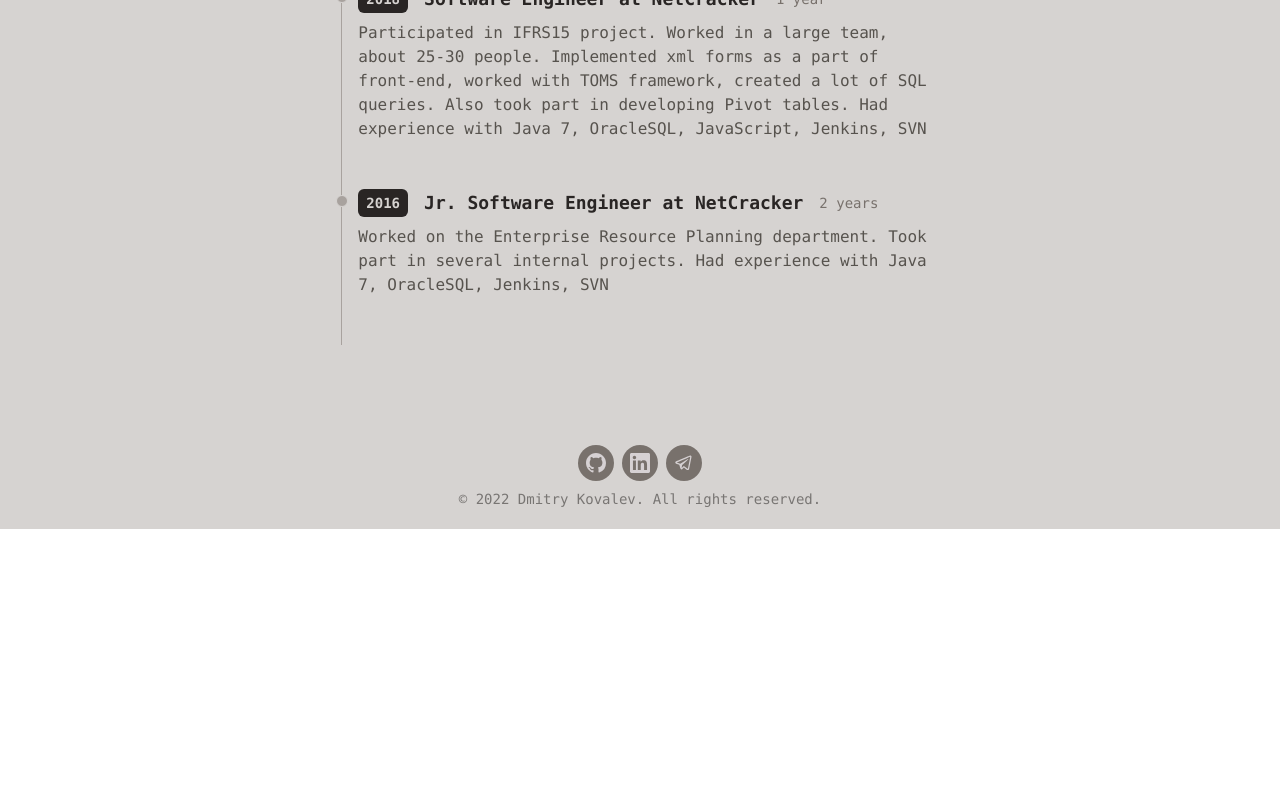
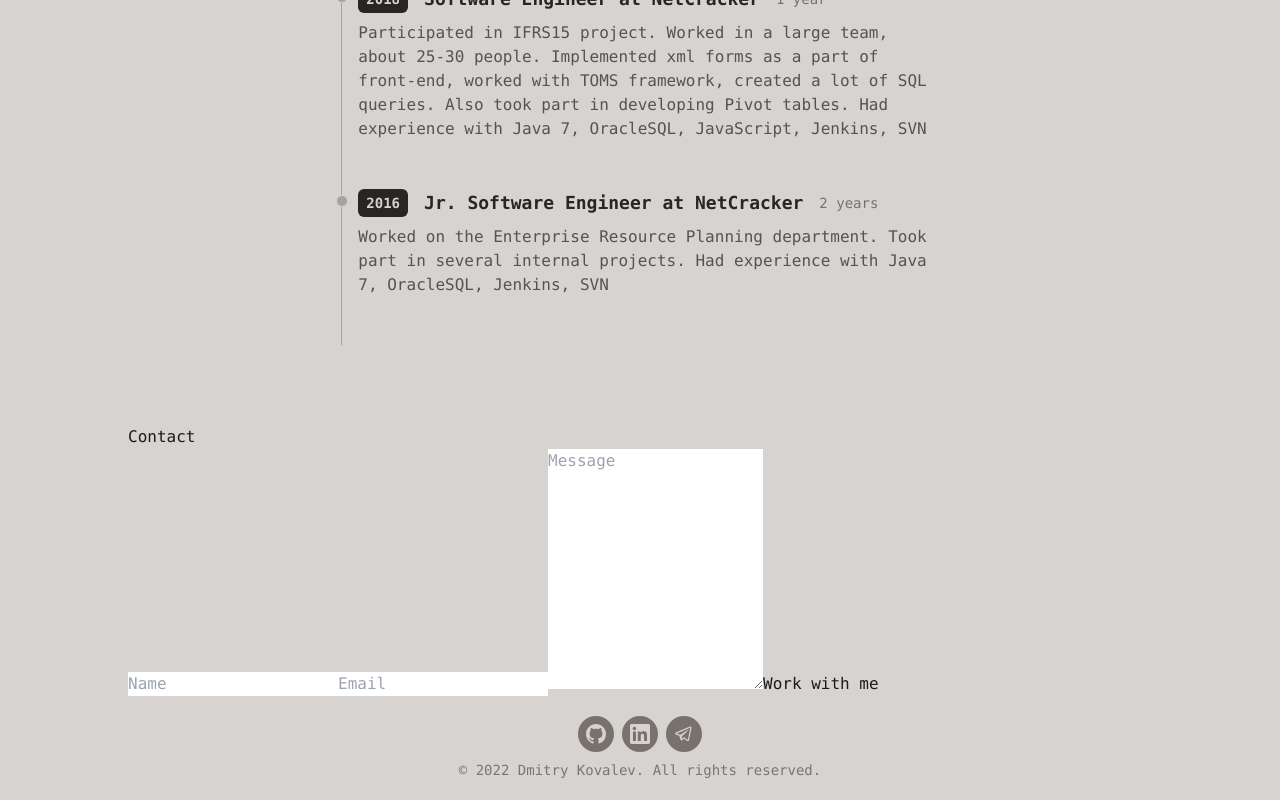
Before and after one commit to dmko1610/dmko1610.github.io, a React (Vite) app: page / in a window 1280 px wide. Shown: the part 1751-2551 px from the top of the page. Before the commit the page ends 2280 px from the top, so only its background shows below. Built offline with nearby package versions, Linux system fonts and the light colour scheme.

Commit message:
added dark theme handler

```diff
--- a/src/App.tsx
+++ b/src/App.tsx
@@ -1,3 +1,4 @@
+import Contact from './components/Contact'
 import Footer from './components/Footer'
 import Intro from './components/Intro'
 import Portfolio from './components/Portfolio'
@@ -12,7 +13,7 @@
         <Intro />
         <Portfolio />
         <Timeline />
-        {/*<Contact /> */}
+        <Contact />
         <Footer />
       </div>
     </div >
--- a/src/components/Contact.tsx
+++ b/src/components/Contact.tsx
@@ -1,3 +1,13 @@
 export default function Contact() {
-  return (<></>);
+  return (
+  <div>
+    <form>
+      <h1>Contact</h1>
+      <input type="text" name="Name" placeholder="Name"/>
+      <input type="text" name="Email" placeholder="Email"/>
+      <textarea name="Message" placeholder="Message" rows={10}/>
+      <button type="button">Work with me</button>
+    </form>
+  </div>
+  );
 }
--- a/src/components/ThemeToggler.tsx
+++ b/src/components/ThemeToggler.tsx
@@ -1,16 +1,27 @@
-import { useState } from "react"
+import { useEffect, useState } from "react"
 
 export default function ThemeToggler() {
-  const [dark, setDark] = useState(false)
+  const [theme, setTheme] = useState("")
   const root = document.documentElement
 
-  const handleToggleTheme = () => {
-    if (!dark) {
+  useEffect(() => {
+    if (window.matchMedia('(prefers-color-scheme: dark)').matches) {
+      setTheme("dark")
+    } else {
+      setTheme("light")
+    }
+  }, [])
+
+  useEffect(() => {
+    if (theme === "dark") {
       root.classList.add("dark")
     } else {
       root.classList.remove("dark")
     }
-    setDark(!dark)
+  }, [theme])
+
+  const handleToggleTheme = () => {
+    setTheme(theme === "dark" ? "light" : "dark")
   }
 
   return (
@@ -19,7 +30,7 @@
       type="button"
       className="fixed p-1 z-10 right-10 top-4 text-lg bg-violet-300 dark:bg-orange-300 rounded-md">
       {
-        dark
+        theme === "dark"
           ? <img src="./day.svg" alt="icon" />
           : <img src="./night.svg" alt="icon" />
       }
--- a/src/components/TimelineItem.tsx
+++ b/src/components/TimelineItem.tsx
@@ -14,7 +14,7 @@
       <div className="flex flex-wrap gap-4 flex-row items-center justify-start text-xs md:text-sm">
         <span className="inline-block px-2 py-1 font-semibold text-stone-300
         dark:text-stone-800 bg-stone-800 dark:bg-stone-300 rounded-md">{year}</span>
-        <h3 className="text-lg font-semibold text-stone-800 dark:text-stone-300">{title}</h3>
+        <h3 className="text-lg font-bold text-stone-800 dark:text-stone-300">{title}</h3>
         <p className="text-sm my-1 font-normal text-stone-500 dark:text-stone-400 leading-none ">{duration}</p>
       </div>
       <p className="my-2 text-base font-normal text-stone-600 dark:text-stone-400">{details}</p>
```
Also changed, not shown: 1 other file (tests, documents, lock files or other folders).
